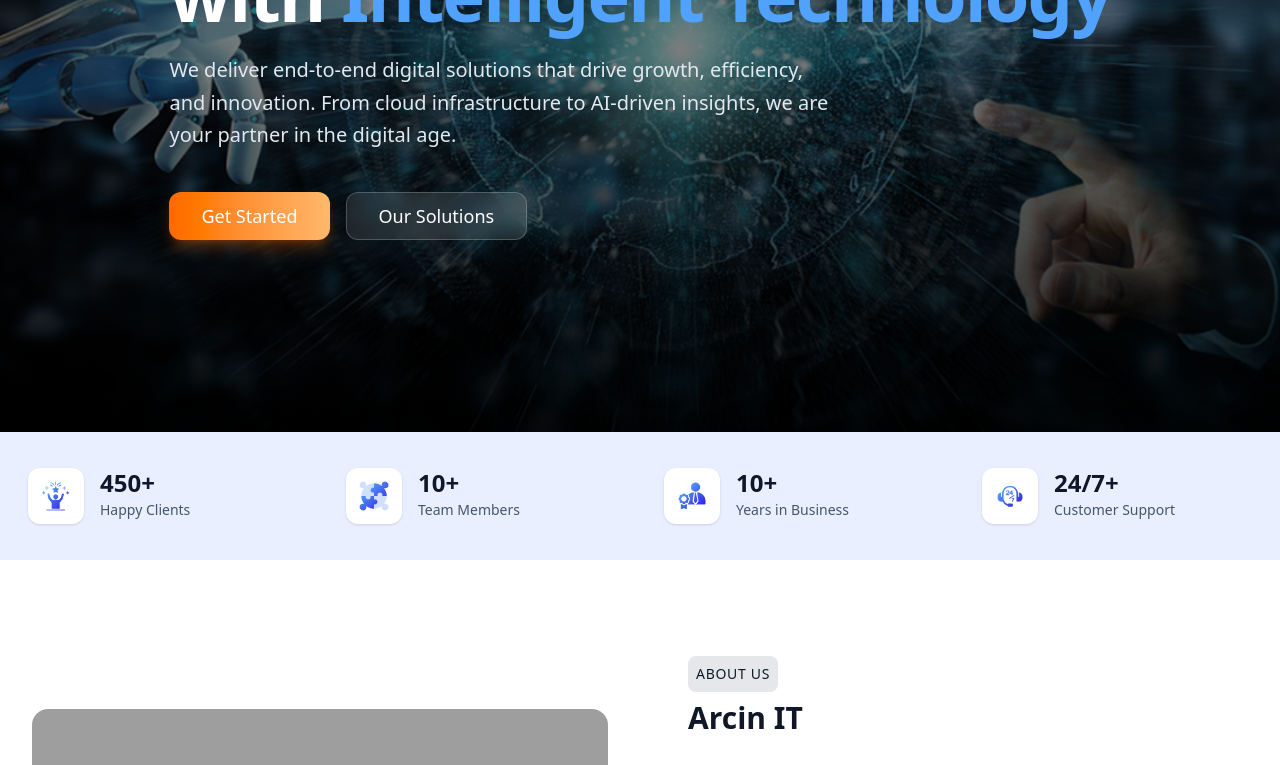
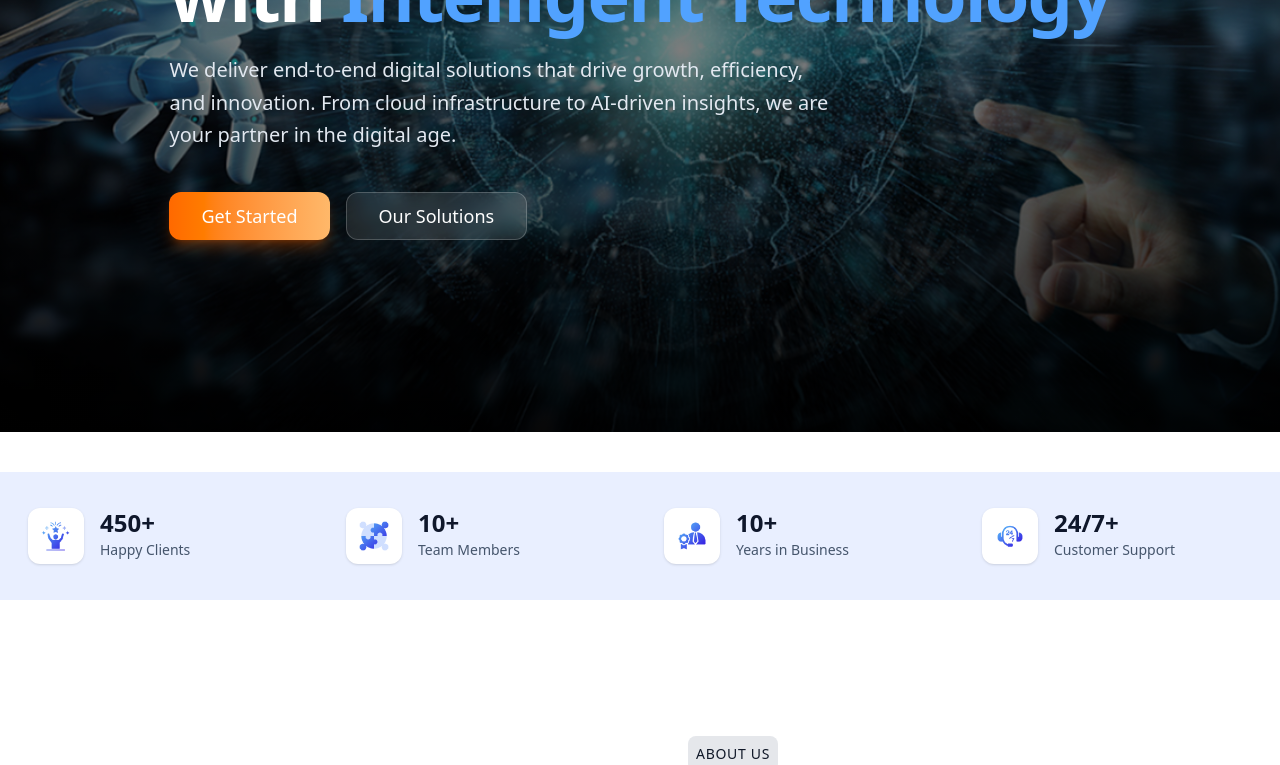
Before and after one commit to dsriharikrishna/arcin-it-web-portal-starter-frontend, a Next.js app: page / in a window 1280 px wide. Shown: the part 362-1127 px from the top of the page. Built offline with nearby package versions, Linux system fonts and the light colour scheme; grey boxes are pictures that could not be loaded.

Commit message:
Update page.tsx

```diff
--- a/app/(arcinIT)/home/page.tsx
+++ b/app/(arcinIT)/home/page.tsx
@@ -15,7 +15,8 @@
   return (
     <>
       <HomeHero />
-      <HomeStats />
+
+     <div className="my-10"><HomeStats /></div>
       <HomeAbout />
       <HomeServices />
       <HomeProcess />
```
